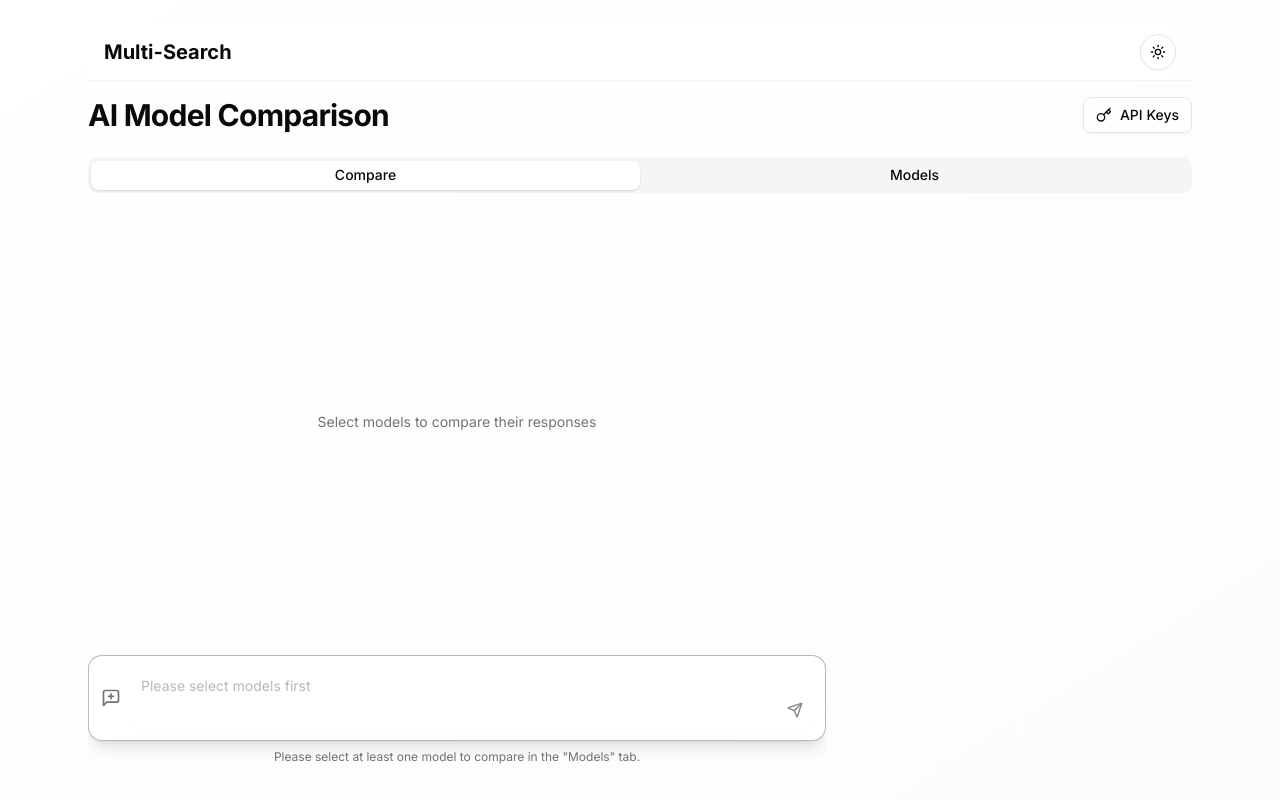
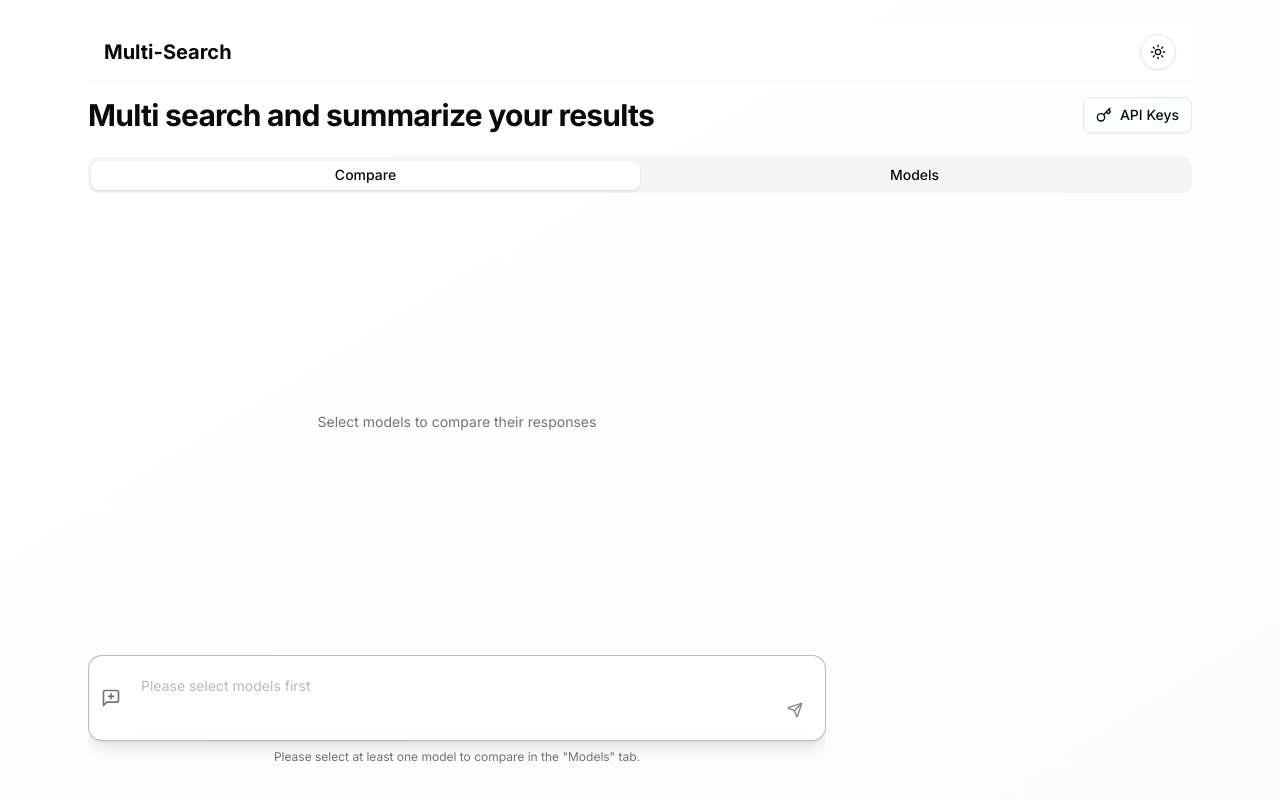
Before and after one commit to sumeetpardeshi/ai-chats-aggregator, a Next.js app: page / in a window 1280 px wide. Built offline with nearby package versions, Linux system fonts and the light colour scheme.

Commit message:
text change

```diff
--- a/src/components/main-content.tsx
+++ b/src/components/main-content.tsx
@@ -20,7 +20,7 @@ export function MainContent() {
       />
 
       <div className="flex flex-col md:flex-row items-start md:items-center justify-between gap-4 mb-6">
-        <h2 className="text-3xl font-bold tracking-tight">AI Model Comparison</h2>
+        <h2 className="text-3xl font-bold tracking-tight">Multi search and summarize your results</h2>
         <div className="flex items-center gap-2">
           <ApiKeysManager />
         </div>
```
